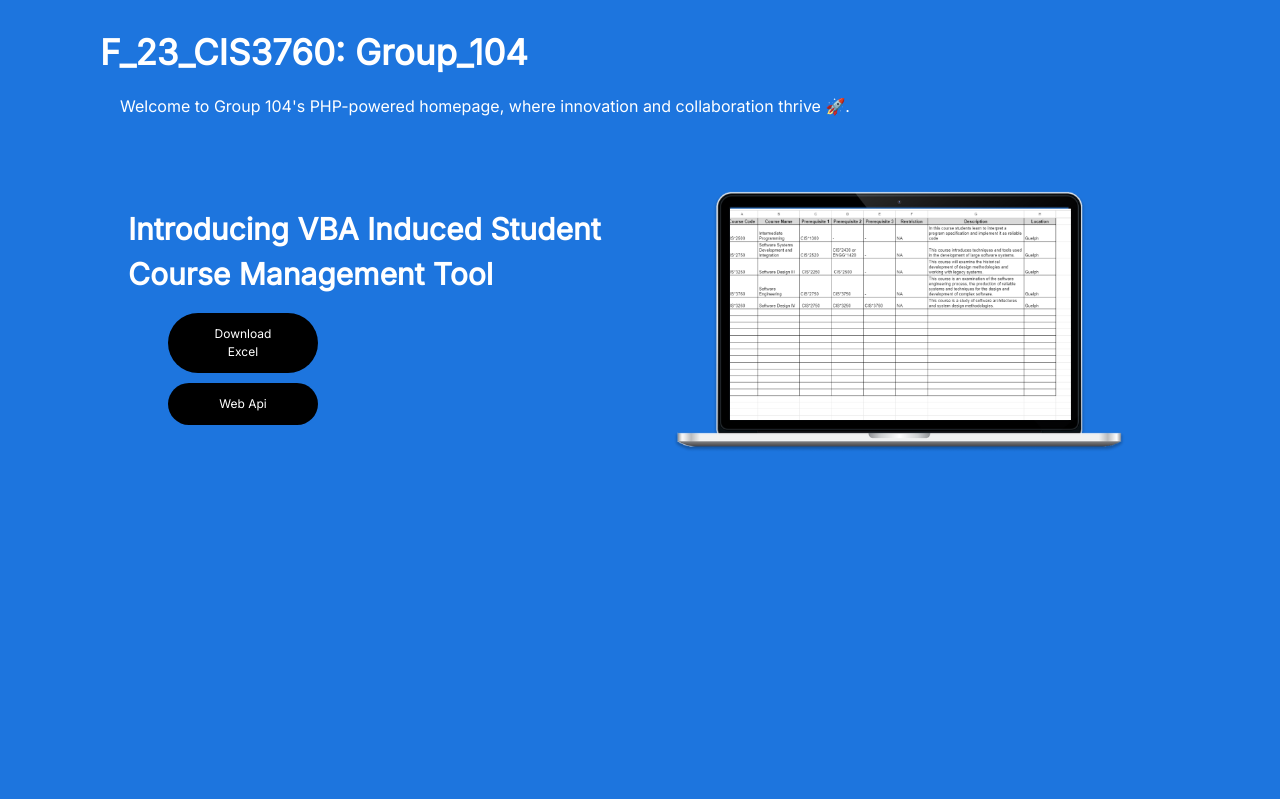
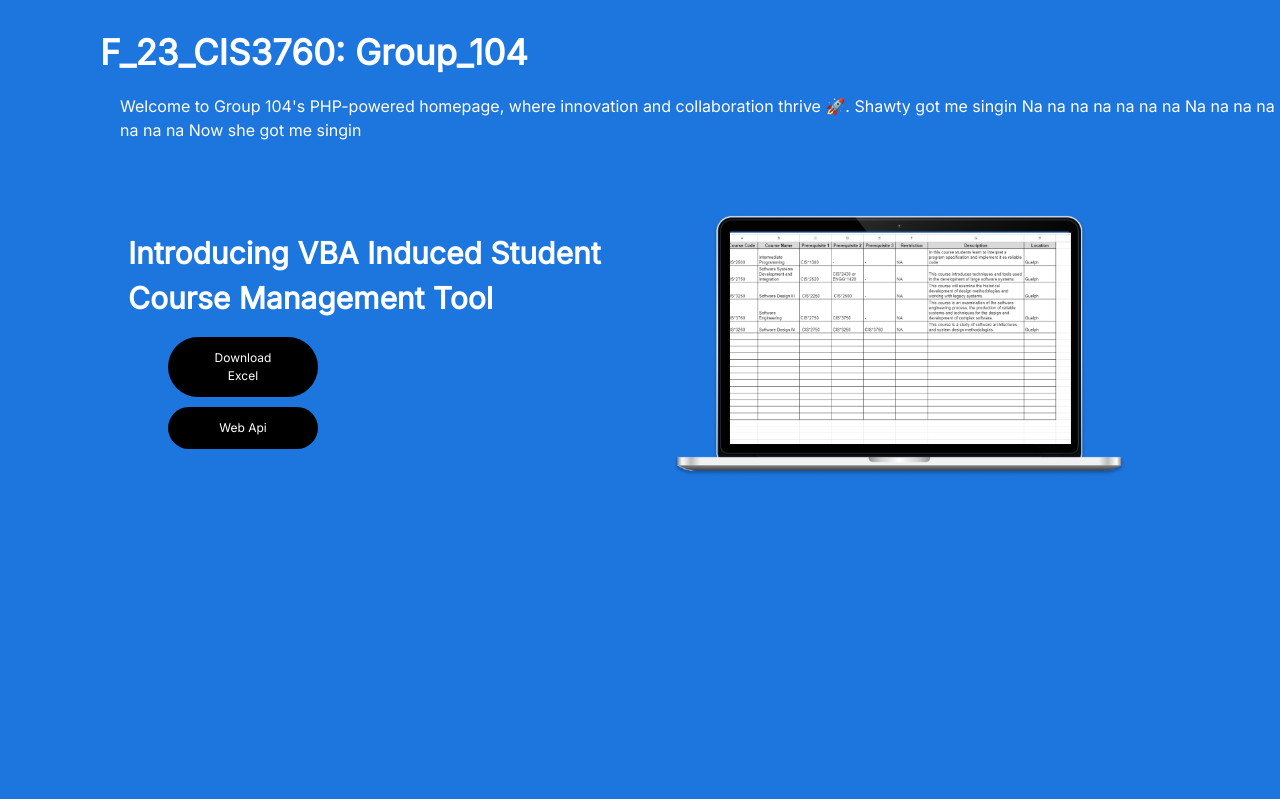
Before and after one commit to Dawoud-Husain/Course-Tree-Generator, a PHP site: page /html/index.php in a window 1280 px wide. Shown: the part 66-865 px from the top of the page. Run offline with PHP 8.4, Linux system fonts and the light colour scheme.

Commit message:
Na na na na na na na

```diff
--- a/html/index.php
+++ b/html/index.php
@@ -47,6 +47,10 @@
             <p class="homepageBodyTitle">F_23_CIS3760: Group_104</p>
             <p class="homepageBodyText">
                 Welcome to Group 104's PHP-powered homepage, where innovation and collaboration thrive 🚀.
+                Shawty got me singin
+                Na na na na na na na
+                Na na na na na na na
+                Now she got me singin
             </p>
             <div class="VBAdownload">
                 <div class="text_button">
```
